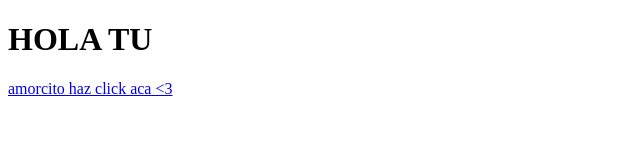
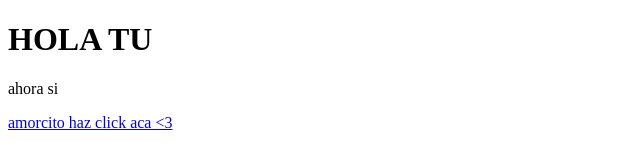
Before and after one commit to cerberuuss/mi-proyecto1, a plain HTML site: page index.html in a window 1280 px wide. Shown: the whole page, without its empty margins (0-640 px from the left). Drawn offline with Linux system fonts and the light colour scheme.

Commit message:
segundo cambio de index

```diff
--- a/index.html
+++ b/index.html
@@ -4,6 +4,7 @@
 	<h1>HOLA TU </h1>
 </head>
 <body>
+	<p>ahora si</p>
 	<a href="pagina2.html">amorcito haz click aca <3</a>
 </body>
 </html>
```
